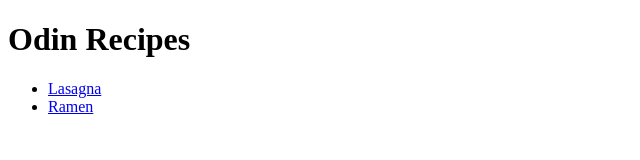
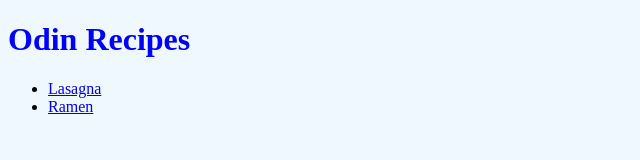
Before and after one commit to achoo2323/odin-recipes, a plain HTML site: page index.html in a window 1280 px wide. Shown: the whole page, without its empty margins (0-640 px from the left). Drawn offline with Linux system fonts and the light colour scheme.

Commit message:
Add styling
Improve feel

```diff
--- a/index.html
+++ b/index.html
@@ -4,6 +4,7 @@
     <head>
         <meta chartype="UTF-8">
         <title>Odin Recipes Home</title>
+        <link href="styles.css" rel="stylesheet">
     </head>
 
     <body>
--- /dev/null
+++ b/styles.css
@@ -0,0 +1,7 @@
+body {
+    background-color: aliceblue;
+}
+
+h1 {
+    color: blue;
+}
```
Also changed, not shown: recipes/ramen.html (+1 -1 lines).
